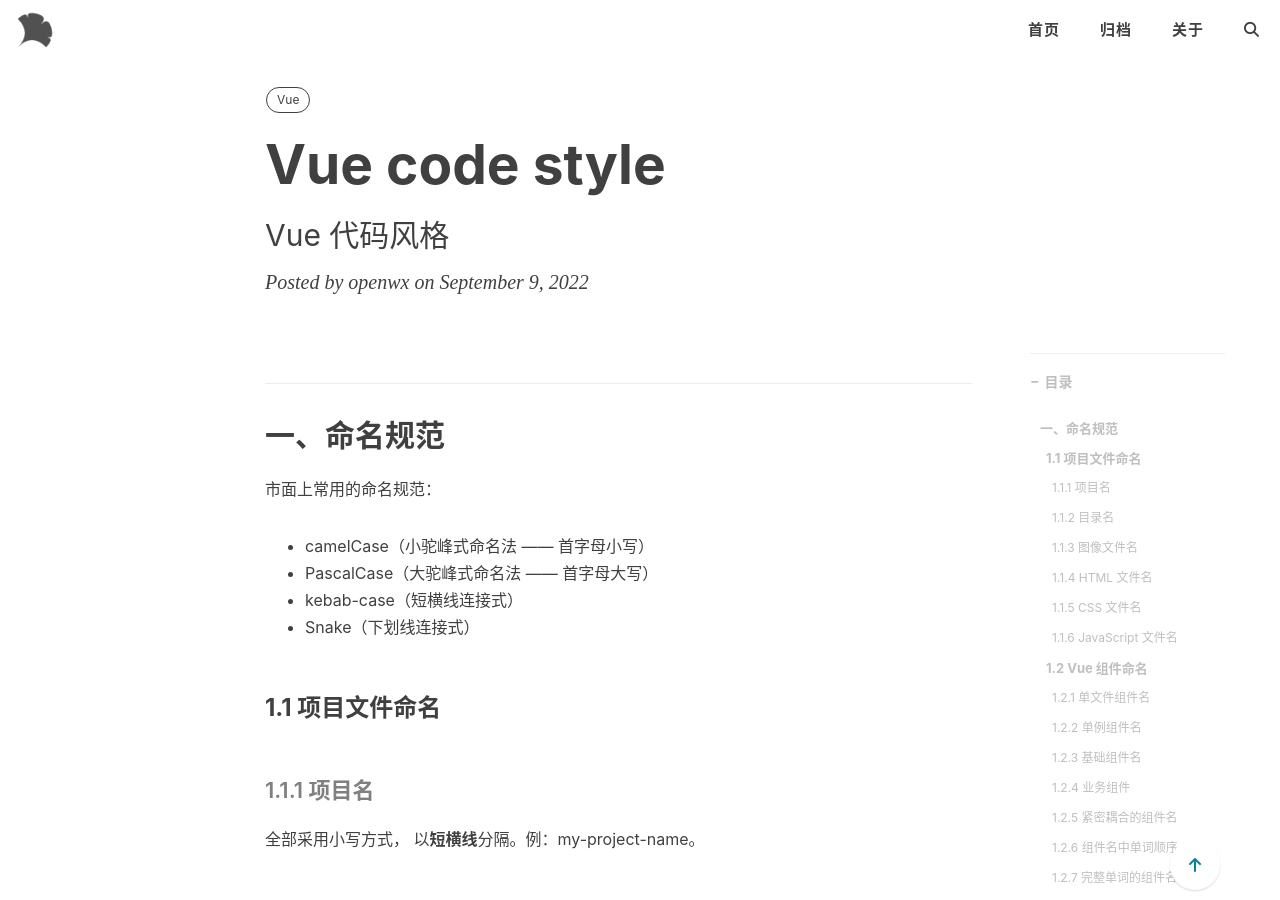
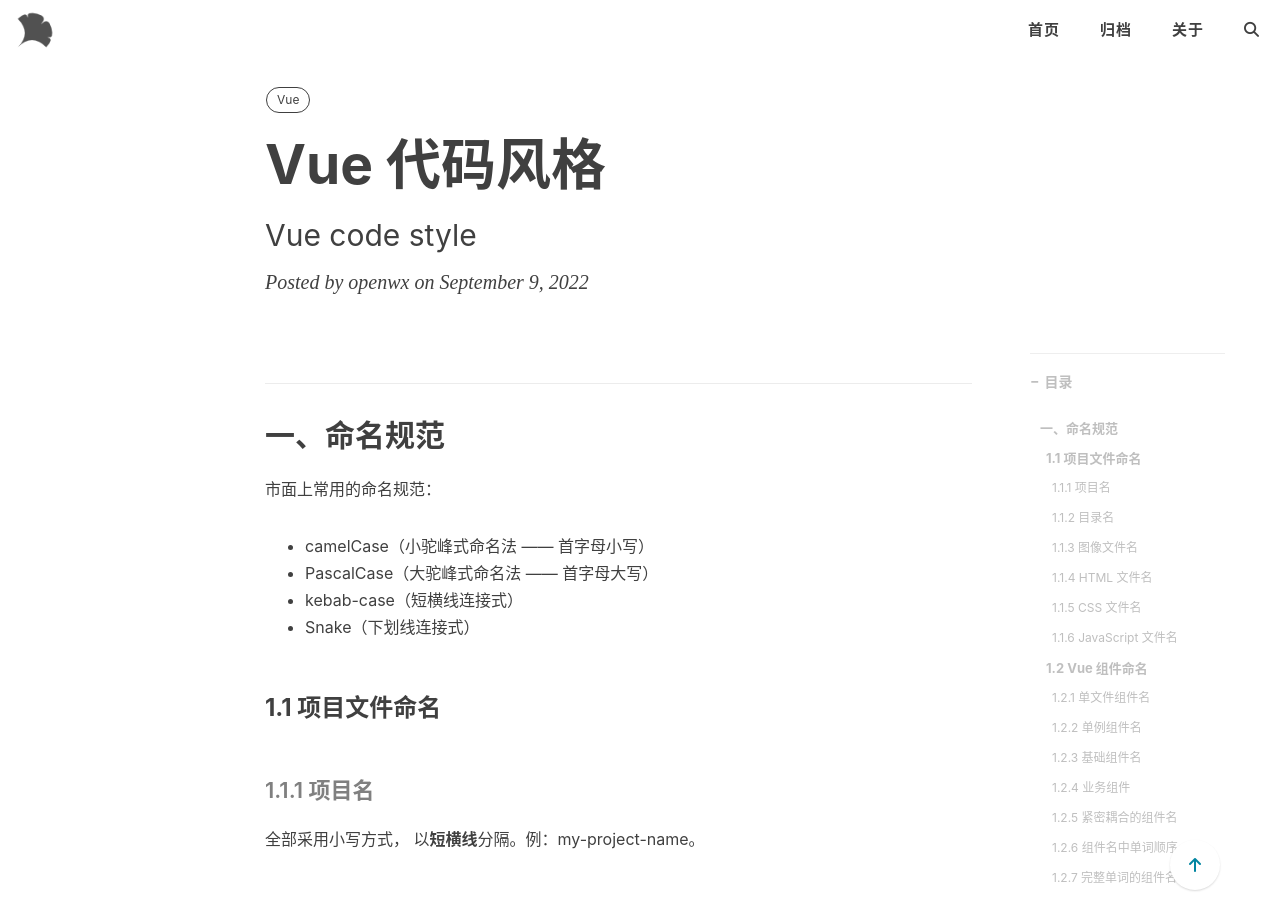
Before and after one commit to Turing-bot/Blog, a Jekyll site: the page built from _posts/2022-09-09-Vue-Code-Style.md, in a window 1280 px wide and 900 px high. Built offline with Jekyll 4.4.1, drawn with Linux system fonts in a browser that asks for light colours; nearby versions of some CDN libraries; comment, search, counter and statistics services are not loaded.

Commit message:
update blog

```diff
--- a/_posts/2022-09-09-Vue-Code-Style.md
+++ b/_posts/2022-09-09-Vue-Code-Style.md
@@ -1,7 +1,7 @@
 ---
 layout: post
-title: 'Vue code style'
-subtitle: 'Vue 代码风格'
+title: 'Vue 代码风格'
+subtitle: 'Vue code style'
 author: 'openwx'
 header-style: text
 catalog: true
--- a/archive.html
+++ b/archive.html
@@ -2,7 +2,7 @@
 layout: default
 title: 归档
 header-img: 'img/head-bg/archive.png'
-description: 'archive'
+description: '「Archive」'
 ---
 
 <!-- Page Header -->
--- a/index.html
+++ b/index.html
@@ -1,6 +1,6 @@
 ---
 layout: page
-description: '张文庆的博客'
+description: '「张文庆的博客」'
 ---
 
 <!-- 遍历置顶文章 -->
```
Also changed, not shown: _posts/2022-09-07-GItalk.md (+1 -0 lines), _posts/2022-09-26-Jekyll-SEO.md (+1 -0 lines), other.html (+5 -2 lines).
